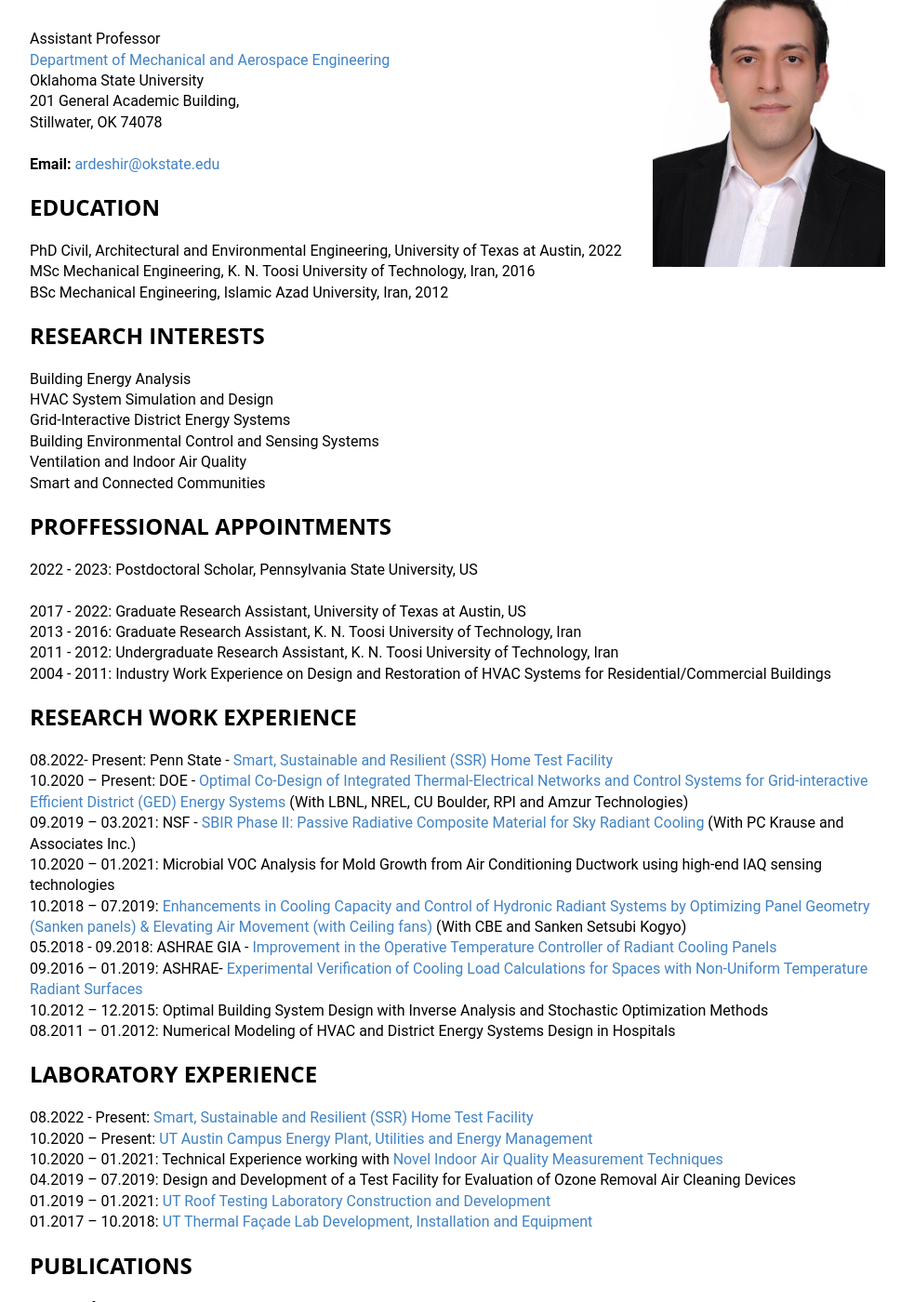
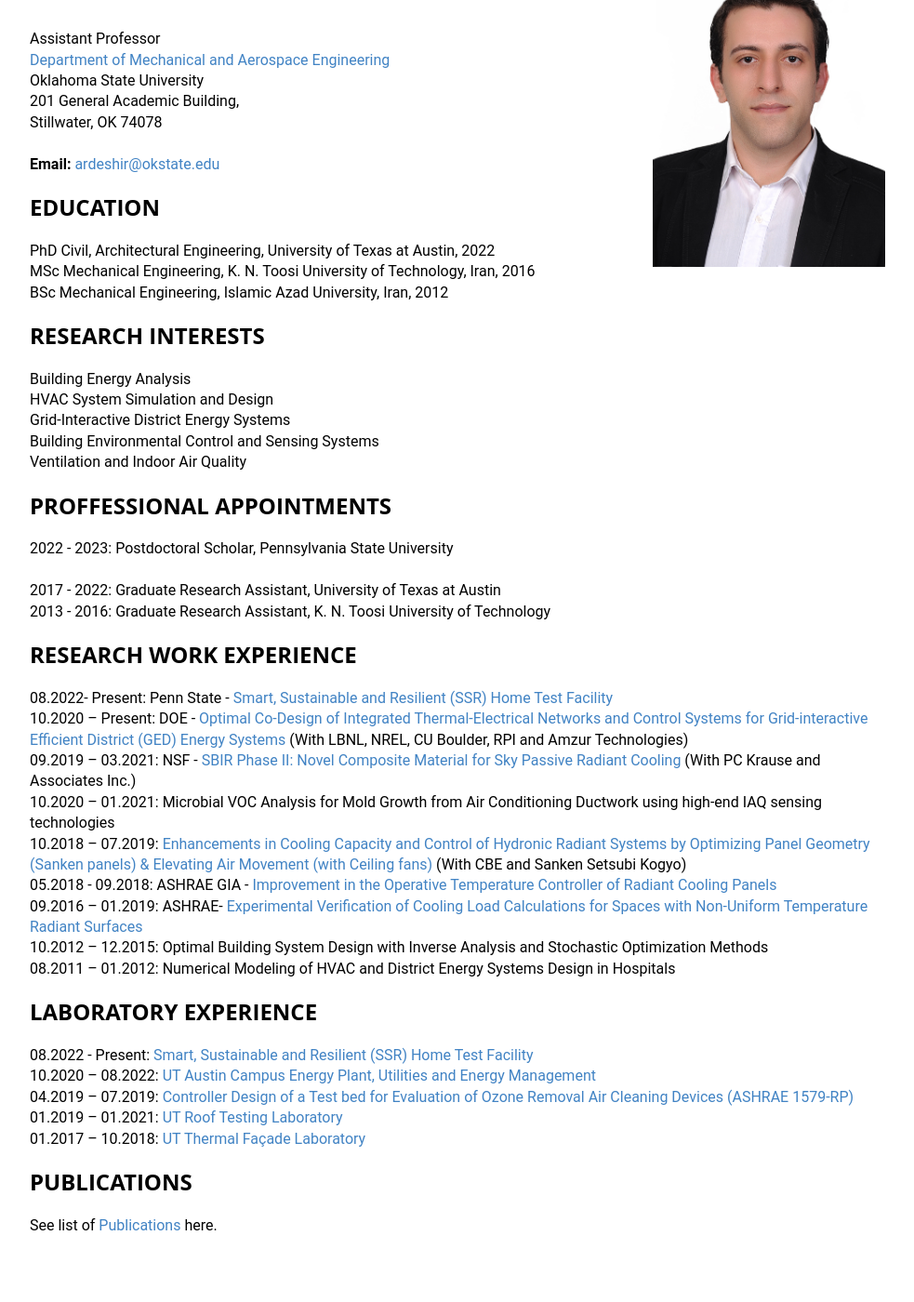
Before and after one commit to amoftakhari/amoftakhari.github.io, a Jekyll site: the page built from index.md, in a window 1280 px wide and 1400 px high, scrolled down 209 px. Shown: the whole window at 93% size, without its empty margins (148-1131 px from the left). Built offline with Jekyll 4.4.1, drawn with Linux system fonts in a browser that asks for light colours.

Commit message:
Update index.md

```diff
--- a/index.md
+++ b/index.md
@@ -21,7 +21,7 @@ Stillwater, OK 74078 <br />
 <br/>
 
 ## EDUCATION
-PhD Civil, Architectural and Environmental Engineering, University of Texas at Austin, 2022 <br />
+PhD Civil, Architectural Engineering, University of Texas at Austin, 2022 <br />
 MSc Mechanical Engineering, K. N. Toosi University of Technology, Iran, 2016 <br />
 BSc Mechanical Engineering, Islamic Azad University, Iran, 2012 <br />
 
@@ -31,21 +31,17 @@ HVAC System Simulation and Design <br />
 Grid-Interactive District Energy Systems <br />
 Building Environmental Control and Sensing Systems <br />
 Ventilation and Indoor Air Quality <br />
-Smart and Connected Communities<br />
-
 
 ## PROFFESSIONAL APPOINTMENTS
-2022 - 2023:	 Postdoctoral Scholar, Pennsylvania State University, US <br />
-2017 - 2022: 	 Graduate Research Assistant, University of Texas at Austin, US <br />
-2013 - 2016:     Graduate Research Assistant, K. N. Toosi University of Technology, Iran <br />
-2011 - 2012:     Undergraduate Research Assistant, K. N. Toosi University of Technology, Iran <br />
-2004 - 2011:     Industry Work Experience on Design and Restoration of HVAC Systems for Residential/Commercial Buildings <br />
+2022 - 2023:	 Postdoctoral Scholar, Pennsylvania State University<br />
+2017 - 2022: 	 Graduate Research Assistant, University of Texas at Austin <br />
+2013 - 2016:     Graduate Research Assistant, K. N. Toosi University of Technology <br />
 
 ## RESEARCH WORK EXPERIENCE
 08.2022- Present: Penn State - [Smart, Sustainable and Resilient (SSR) Home Test Facility](https://sites.psu.edu/sbslab/research/buildings/ssr/) <br />
 10.2020 – Present: DOE - [Optimal Co-Design of Integrated Thermal-Electrical Networks and Control Systems for
 Grid-interactive Efficient District (GED) Energy Systems](https://www.colorado.edu/lab/sbs/grid-interactive-efficient-district-energy-system) (With LBNL, NREL, CU Boulder, RPI and  Amzur Technologies) <br />
-09.2019 – 03.2021: NSF - [SBIR Phase II: Passive Radiative Composite Material for Sky Radiant Cooling](https://www.nsf.gov/awardsearch/showAward?AWD_ID=1831805&HistoricalAwards=false) (With PC Krause and Associates Inc.)<br />
+09.2019 – 03.2021: NSF - [SBIR Phase II: Novel Composite Material for Sky Passive Radiant Cooling](https://www.nsf.gov/awardsearch/showAward?AWD_ID=1831805&HistoricalAwards=false) (With PC Krause and Associates Inc.)<br />
 10.2020 – 01.2021: Microbial VOC Analysis for Mold Growth from Air Conditioning Ductwork using high-end IAQ sensing technologies <br />
 10.2018 – 07.2019: [Enhancements in Cooling Capacity and Control of Hydronic Radiant Systems by
 Optimizing Panel Geometry (Sanken panels) & Elevating Air Movement (with Ceiling fans)](https://cbe.berkeley.edu/centerline/engineering-leader-sanken-to-collaborate-on-radiant-cooling-technologies/) (With CBE and Sanken Setsubi Kogyo)<br />
@@ -56,11 +52,10 @@ Optimizing Panel Geometry (Sanken panels) & Elevating Air Movement (with Ceiling
 
 ## LABORATORY EXPERIENCE
 08.2022 - Present: [Smart, Sustainable and Resilient (SSR) Home Test Facility](https://sites.psu.edu/sbslab/research/buildings/ssr/) <br />
-10.2020 – Present: [UT Austin Campus Energy Plant, Utilities and Energy Management](https://utilities.utexas.edu/chp/about-carl-j-eckhardt-combined-heating-and-power-complex) <br />
-10.2020 – 01.2021: Technical Experience working with [Novel Indoor Air Quality Measurement Techniques](https://www.tofwerk.com/products/vocus/) <br />
-04.2019 – 07.2019: Design and Development of a Test Facility for Evaluation of Ozone Removal Air Cleaning Devices <br />
-01.2019 – 01.2021: [UT Roof Testing Laboratory Construction and Development](https://www.caee.utexas.edu/prof/Novoselac/atila_files/Laboratories.html#UTest%20House) <br />
-01.2017 – 10.2018: [UT Thermal Façade Lab Development, Installation and Equipment](https://soa.utexas.edu/resources/thermal-lab) <br />
+10.2020 – 08.2022: [UT Austin Campus Energy Plant, Utilities and Energy Management](https://utilities.utexas.edu/chp/about-carl-j-eckhardt-combined-heating-and-power-complex) <br />
+04.2019 – 07.2019: [Controller Design of a Test bed for Evaluation of Ozone Removal Air Cleaning Devices (ASHRAE 1579-RP)](https://www.researchgate.net/publication/361175226_Evaluating_test_method_of_air_cleaning_devices_for_ozone_removal_ASHRAE_RP-1579) <br />
+01.2019 – 01.2021: [UT Roof Testing Laboratory](https://www.caee.utexas.edu/prof/Novoselac/atila_files/Laboratories.html#UTest%20House) <br />
+01.2017 – 10.2018: [UT Thermal Façade Laboratory](https://soa.utexas.edu/resources/thermal-lab) <br />
 
 ## PUBLICATIONS
 See list of [Publications](pub.md) here.
```
